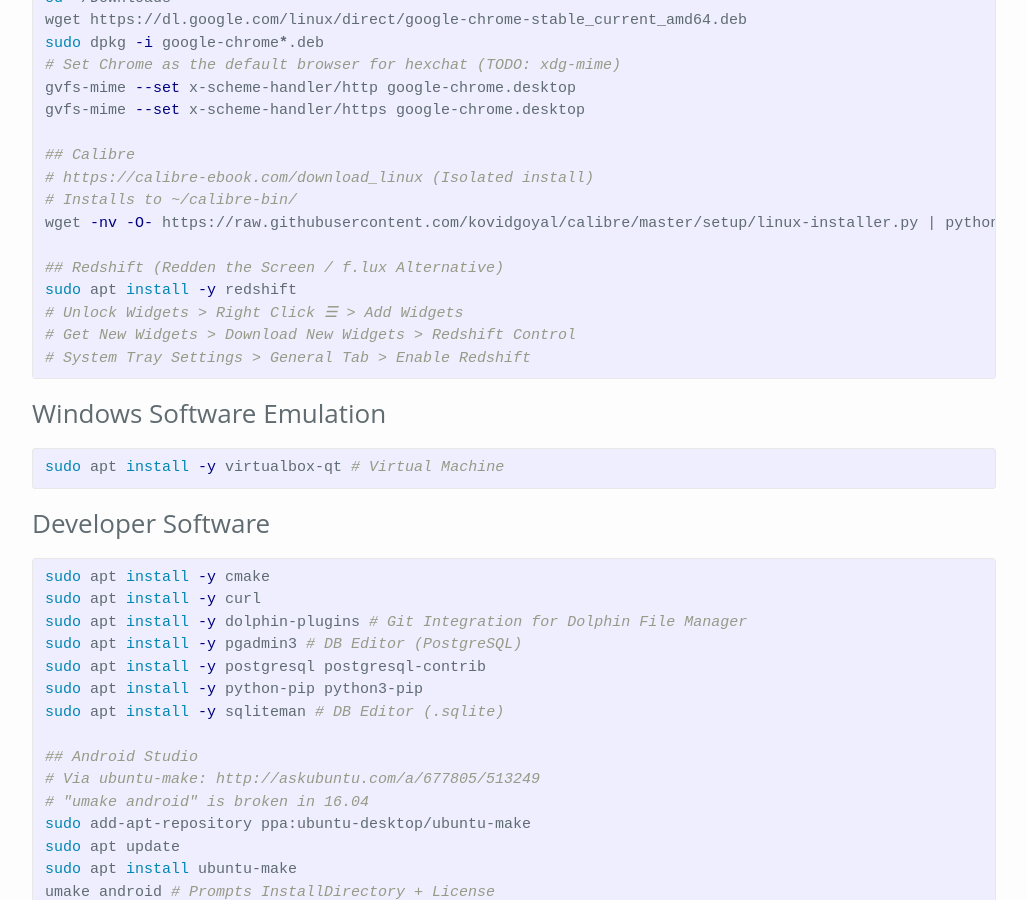
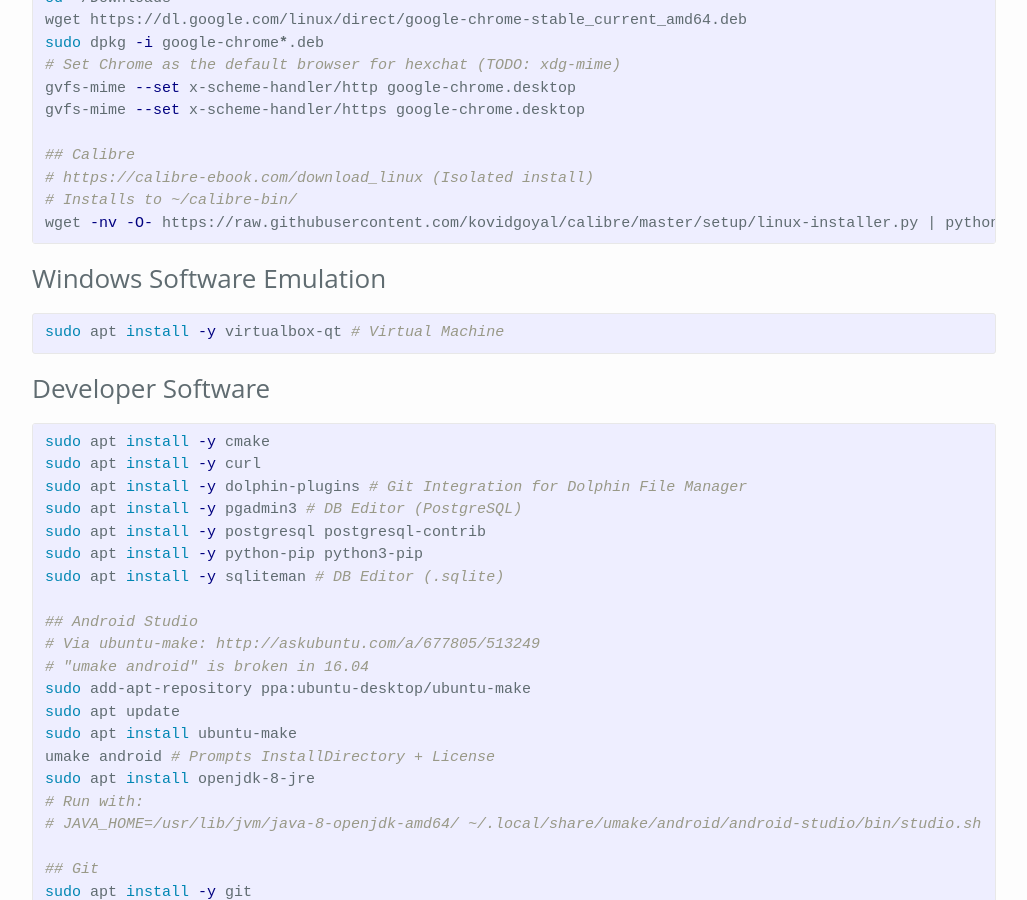
Before and after one commit to Zren/zren.github.io, a Jekyll site: the page built from kde.md, in a window 1280 px wide and 900 px high, scrolled down 1255 px. Shown: the whole window, without its empty margins (126-1153 px from the left). Built offline with Jekyll 4.4.1, drawn with Linux system fonts in a browser that asks for light colours; some of the changed text lies outside the part shown.

Commit message:
Remove redshift tip as Plasma now has a built in Night Light feature

```diff
--- a/kde.md
+++ b/kde.md
@@ -59,12 +59,6 @@
 # https://calibre-ebook.com/download_linux (Isolated install)
 # Installs to ~/calibre-bin/
 wget -nv -O- https://raw.githubusercontent.com/kovidgoyal/calibre/master/setup/linux-installer.py | python -c "import sys; main=lambda x,y:sys.stderr.write('Download failed\n'); exec(sys.stdin.read()); main('~/calibre-bin', True)"
-
-## Redshift (Redden the Screen / f.lux Alternative)
-sudo apt install -y redshift
-# Unlock Widgets > Right Click ☰ > Add Widgets
-# Get New Widgets > Download New Widgets > Redshift Control
-# System Tray Settings > General Tab > Enable Redshift
 {% endhighlight %}
 
 
--- a/kde_tips/tips.md
+++ b/kde_tips/tips.md
@@ -134,6 +134,12 @@
 {% capture label %}Disable Logout/Shutdown Confirmation{% endcapture %}{% capture contents %}
   System Settings > Startup and Shutdown
   Desktop Session Tab > Uncheck: Confirm Logout
+{% endcapture%}{% include tip.html label=label contents=contents %}
+
+{% capture label %}Redden the Screen at Night{% endcapture %}{% capture contents %}
+  This is known as Night Light on Windows and Android
+  System Settings > Display and Monitor > Night Color
+  Check: Activate Night Color
 {% endcapture%}{% include tip.html label=label contents=contents %}
 
 {% capture label %}Windows Keybindings for moving windows{% endcapture %}{% capture contents %}
```
